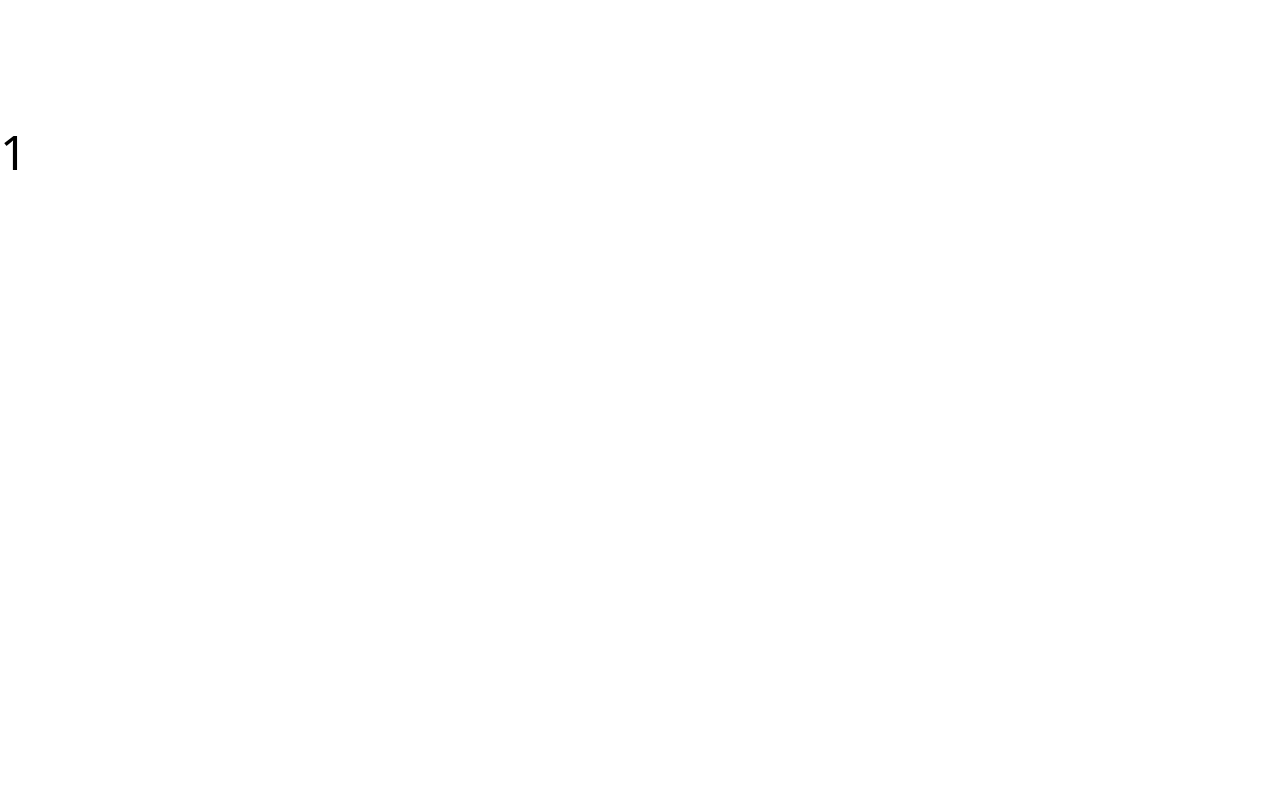
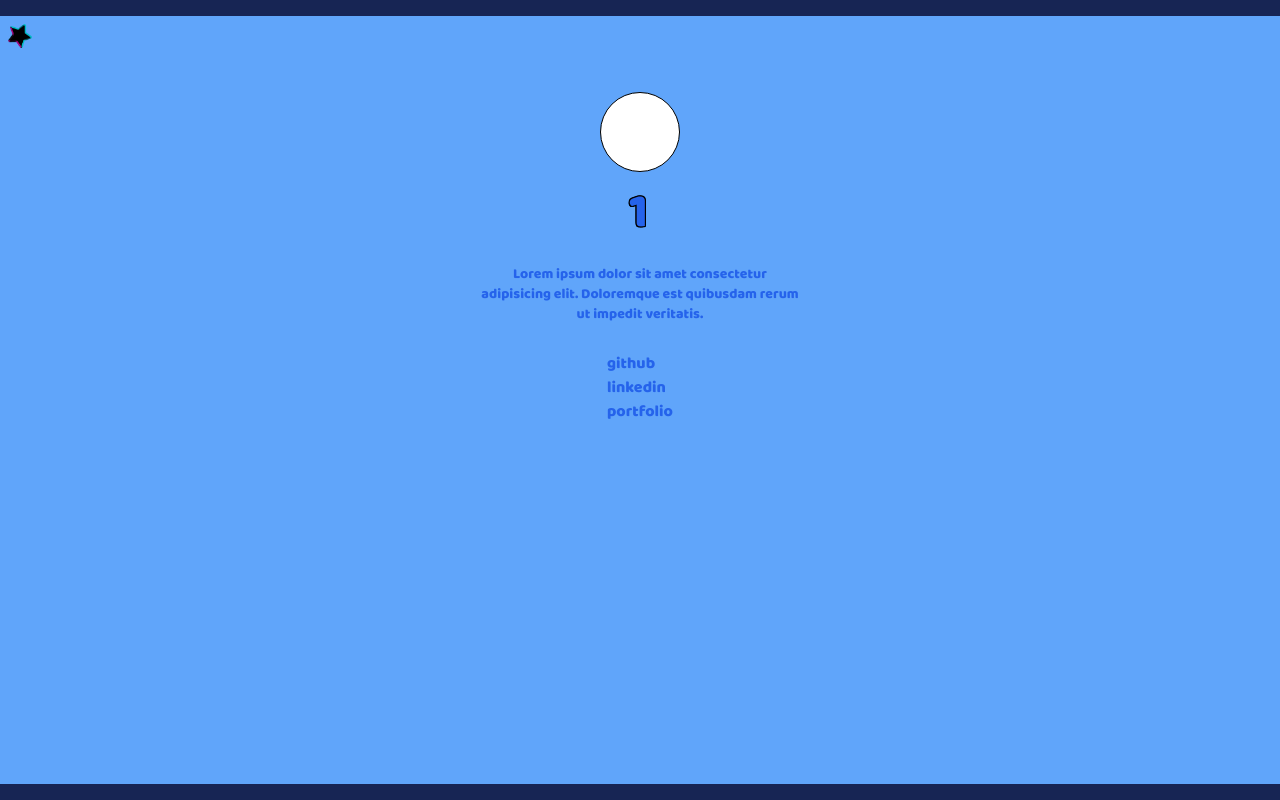
Before and after one commit to boranbatuhan/linqrbell_nuxt, a Nuxt app: page /show/1 in a window 1280 px wide. Built offline with nearby package versions, Linux system fonts and the light colour scheme.

Commit message:
show user

```diff
--- a/components/linknew.vue
+++ b/components/linknew.vue
@@ -62,7 +62,7 @@
 <script setup>
 import { Icon } from '@iconify/vue';
 
-const openAdd = ref(true)
+const openAdd = ref(false)
 const isAdd = ref(false)
 const addForm = reactive({
     label:"",
--- a/pages/profile/index.vue
+++ b/pages/profile/index.vue
@@ -15,6 +15,7 @@
 
         </div>
         <!-- buttons end -->
+        <button @click="goPage(`/show/${user.uid}`)" class="px-3  py-1 rounded-2xl font-bold bg-fuchsia-950 my-10 md:w-52 w-11/12 text-fuchsia-300 mx-4 border-2 hover:border-fuchsia-950 hover:bg-fuchsia-500 border-transparent transition-all">Show Profile</button>
 
     </div>
 </template>
--- a/pages/show/[user].vue
+++ b/pages/show/[user].vue
@@ -1,12 +1,46 @@
 <template>
-    <div>
-        <p class="mt-32 text-5xl">{{ route.params.user }}</p>
+    <div class="min-h-screen border-y-[1rem] bg-blue-400 border-blue-950 font-baloobhai  text-blue-600">
+
+
+    <div class="container mx-auto flex flex-col items-center justify-start my-7 p-2 font-baloobhai">
+        <div @click="goHome()" class="w-6 h-6 absolute top-6 left-2 hover:w-10 hover:h-10 select-none cursor-pointer hover:rotate-45 transition-all">
+            <img draggable="false" src="~~/assets/imgs/star.png" alt="starlogo" class="w-full h-full ">
+       </div>
+        <ul class="py-10 flex justify-start gap-7 flex-col items-center">
+            <!-- photo start -->
+            <li class="flex items-center justify-center flex-col text-center gap-4">
+                <div class="rounded-full border border-black bg-white  w-20 h-20"></div>
+                <p class="text-5xl text-outline-black-thin  tracking-wider">{{ route.params.user }}</p>
+            </li>
+            <!-- photo end -->
+
+            <!-- bio start -->
+            <li class="w-80 text-sm text-center">
+                <p>Lorem ipsum dolor sit amet consectetur adipisicing elit. Doloremque est quibusdam rerum ut impedit veritatis.</p>
+            </li>
+            <!-- bio end -->
+
+            <!-- links start -->
+            <li>
+                <ul>
+                    <li v-for="(link,index) in user.links" :key="index">{{ link.name }}</li>
+                </ul>
+            </li>
+            <!-- links end -->
+        </ul>
     </div>
+</div>
+
 </template>
 
 <script setup>
 const route = useRoute()
-console.log('user :>> ', route.params.user);
+const router = useRouter()
+const user = useUserStore().getUser
+
+const goHome=()=>{
+    router.push("/")
+}
 </script>
 
 <style scoped>
```
